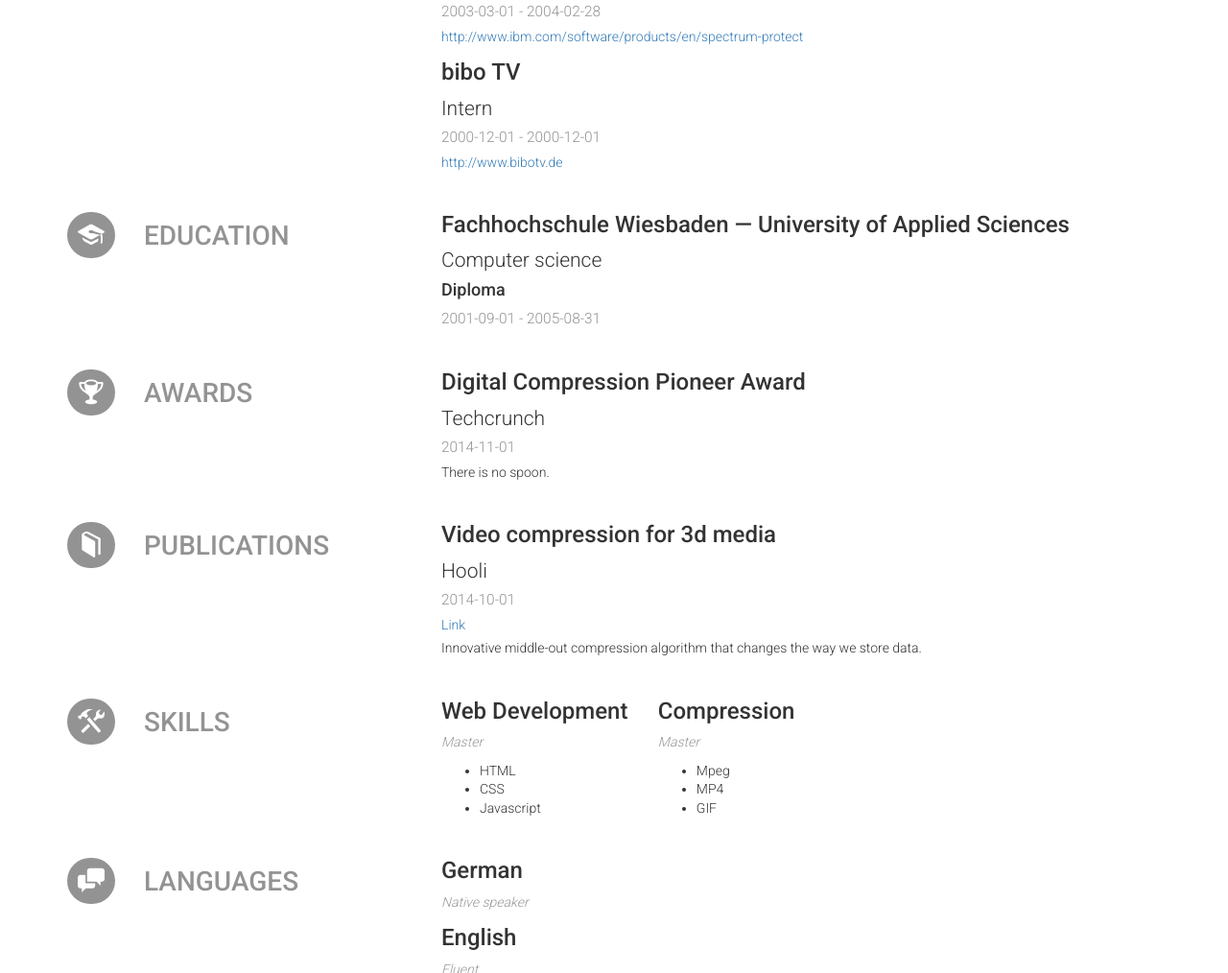
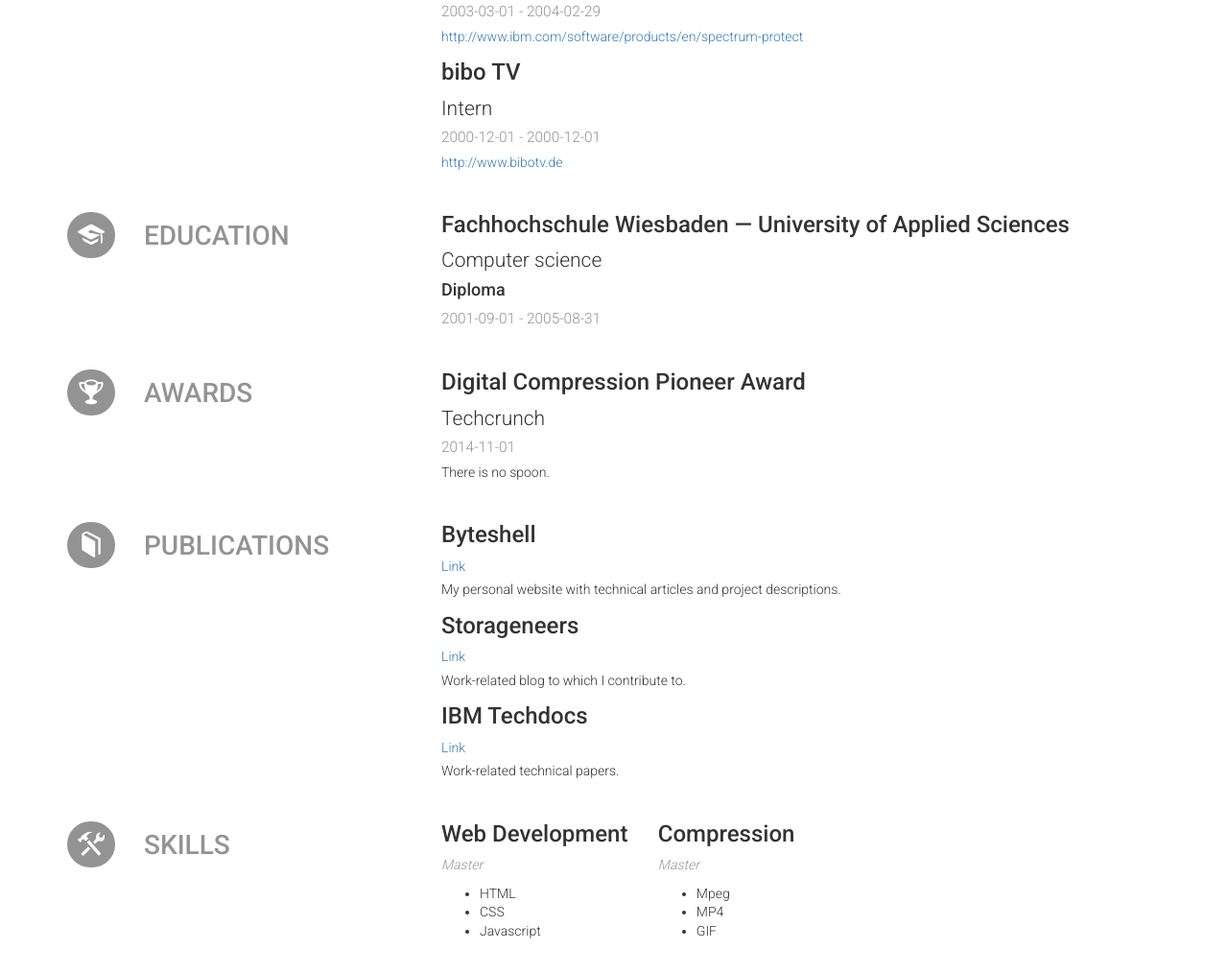
Before and after one commit to acch/resume, a website: page docs/index.html in a window 1280 px wide. Shown: the part 1226-2240 px from the top of the page at 96% size. Drawn offline with nearby package versions, Linux system fonts and the light colour scheme.

Commit message:
Add publications

```diff
--- a/docs/index.html
+++ b/docs/index.html
@@ -640,7 +640,7 @@
 						2003-03-01
 					</span>
 					<span class="endDate">
-						- 2004-02-28
+						- 2004-02-29
 					</span>
 				</div>
 				<div class="website">
@@ -743,19 +743,35 @@
 		<div class="col-sm-8">
 			<div class="item">
 				<div class="name">
-					<h3>Video compression for 3d media</h3>
-				</div>
-				<div class="publisher">
-					<p class="lead">Hooli</p>
-				</div>
-				<div class="date">
-					2014-10-01
+					<h3>Byteshell</h3>
 				</div>
 				<div class="website">
-					<a href="http://en.wikipedia.org/wiki/Silicon_Valley_(TV_series)">Link</a>
+					<a href="https://byteshell.net">Link</a>
 				</div>
 				<div class="summary">
-					<p>Innovative middle-out compression algorithm that changes the way we store data.</p>
+					<p>My personal website with technical articles and project descriptions.</p>
+				</div>
+			</div>
+			<div class="item">
+				<div class="name">
+					<h3>Storageneers</h3>
+				</div>
+				<div class="website">
+					<a href="https://www.ibm.com/developerworks/community/blogs/storageneers/search?t=entry&amp;q=Achim Christ">Link</a>
+				</div>
+				<div class="summary">
+					<p>Work-related blog to which I contribute to.</p>
+				</div>
+			</div>
+			<div class="item">
+				<div class="name">
+					<h3>IBM Techdocs</h3>
+				</div>
+				<div class="website">
+					<a href="http://www.ibm.com/support/techdocs/atsmastr.nsf/WebDocs/?Search&amp;Query=(Achim Christ)">Link</a>
+				</div>
+				<div class="summary">
+					<p>Work-related technical papers.</p>
 				</div>
 			</div>
 		</div>
```
Also changed, not shown: resume.json (+14 -6 lines).
